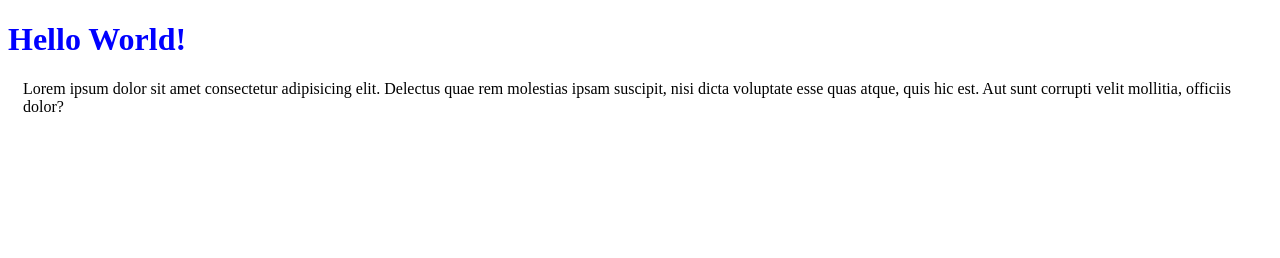
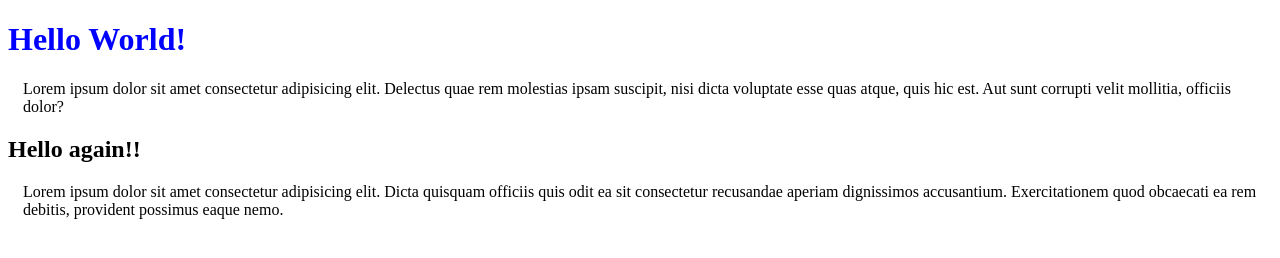
Before and after one commit to LauGon29/github-practice, a plain HTML site: page index.html in a window 1280 px wide. Drawn offline with Linux system fonts and the light colour scheme.

Commit message:
added more content

```diff
--- a/index.html
+++ b/index.html
@@ -1,15 +1,26 @@
 <!DOCTYPE html>
 <html lang="en">
+
 <head>
     <meta charset="UTF-8">
     <meta name="viewport" content="width=device-width, initial-scale=1.0">
     <link rel="stylesheet" href="./main/main.css">
     <title>Github Practice</title>
 </head>
+
 <body>
     <h1>Hello World!</h1>
     <div>
-        <p>Lorem ipsum dolor sit amet consectetur adipisicing elit. Delectus quae rem molestias ipsam suscipit, nisi dicta voluptate esse quas atque, quis hic est. Aut sunt corrupti velit mollitia, officiis dolor?</p>
+        <p>Lorem ipsum dolor sit amet consectetur adipisicing elit. Delectus quae rem molestias ipsam suscipit, nisi
+            dicta voluptate esse quas atque, quis hic est. Aut sunt corrupti velit mollitia, officiis dolor?</p>
     </div>
+
+    <h2>Hello again!!</h2>
+    <p>
+        Lorem ipsum dolor sit amet consectetur adipisicing elit. Dicta quisquam officiis quis odit ea sit consectetur
+        recusandae aperiam dignissimos accusantium. Exercitationem quod obcaecati ea rem debitis, provident possimus
+        eaque nemo.
+    </p>
 </body>
+
 </html>
```
